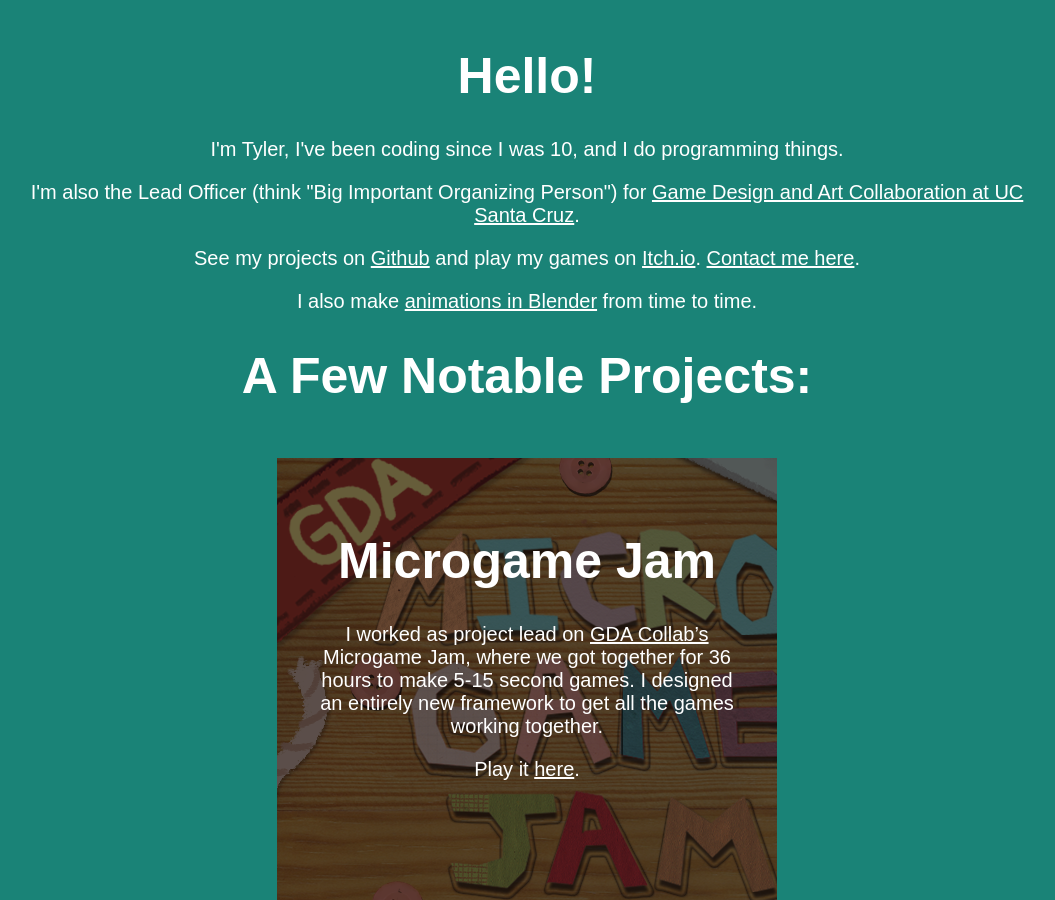
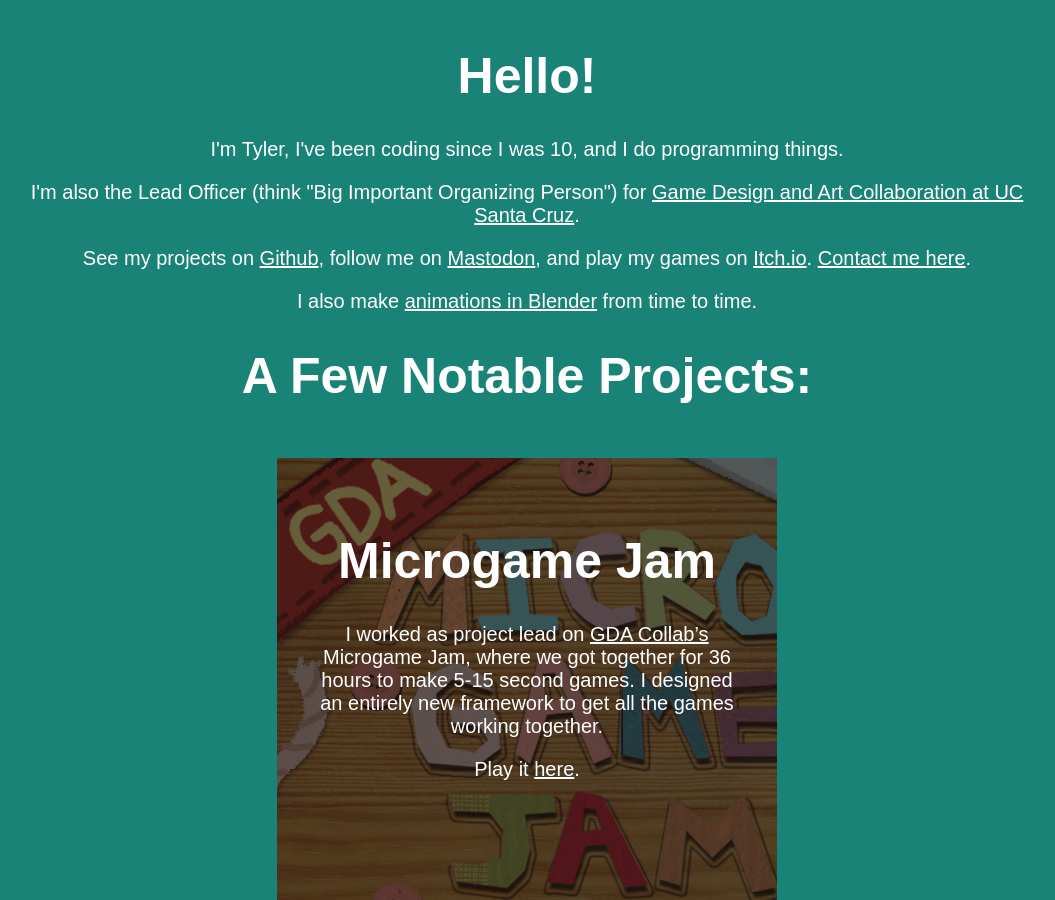
Before and after one commit to ambiguousname/ambiguousname.github.io, a Jekyll site: the page built from index.html, in a window 1280 px wide and 900 px high. Shown: the whole window, without its empty margins (113-1168 px from the left). Built offline with Jekyll 4.4.1, drawn with Linux system fonts in a browser that asks for light colours.

Commit message:
Mastodon verification

```diff
--- a/index.html
+++ b/index.html
@@ -15,8 +15,7 @@
             <h1>Hello!</h1>
             <p>I'm Tyler, I've been coding since I was 10, and I do programming things.</p>
             <p>I'm also the Lead Officer (think "Big Important Organizing Person") for <a href="http://gdacollab.com/">Game Design and Art Collaboration at UC Santa Cruz</a>.</p>
-            <p>See my projects on <a href="https://www.github.com/ambiguousname/">Github</a> and play my
-                games on <a href="https://ambiguous-name.itch.io/">Itch.io</a>. <a href="./contact.html">Contact me here</a>.
+            <p>See my projects on <a href="https://www.github.com/ambiguousname/">Github</a>, follow me on <a rel="me" href="https://mathstodon.xyz/@ambiguousname">Mastodon</a>, and play my games on <a href="https://ambiguous-name.itch.io/">Itch.io</a>. <a href="./contact.html">Contact me here</a>.
             </p>
 
             <p>
```
